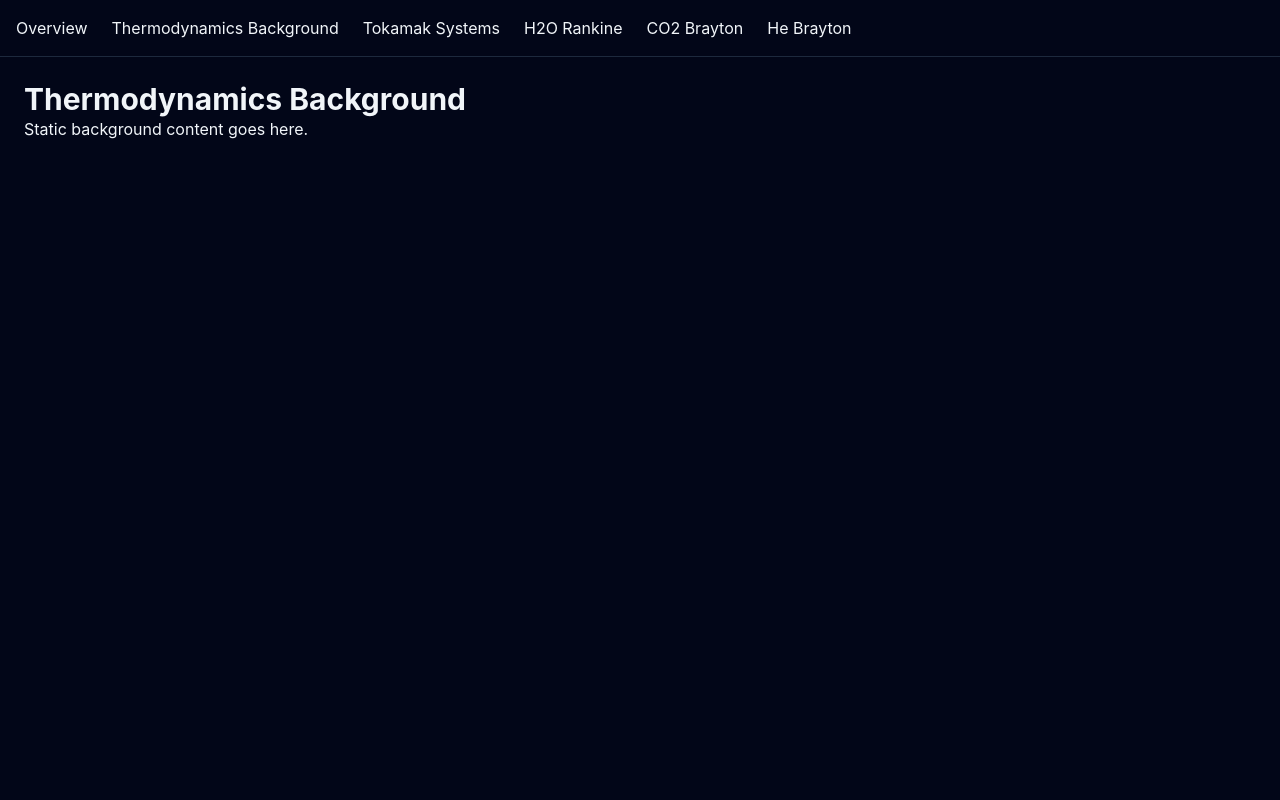
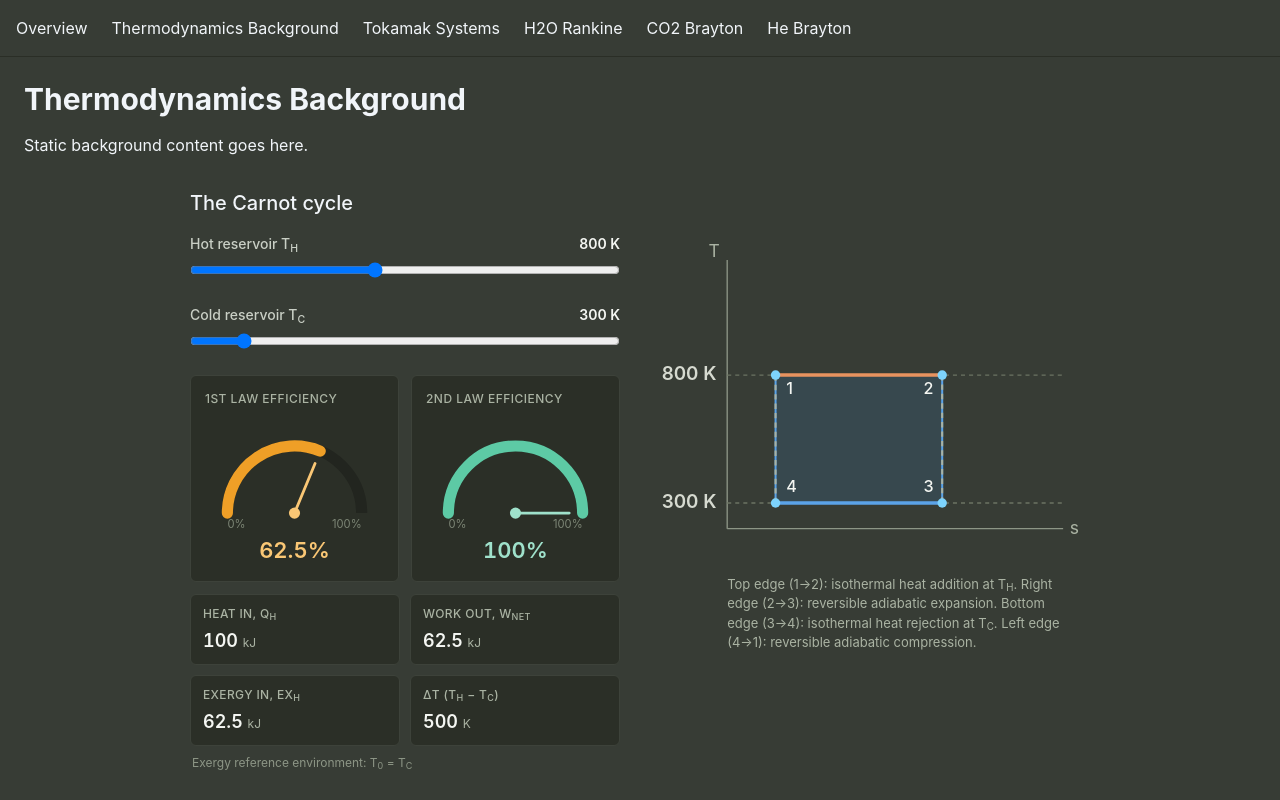
Before and after one commit to adam-heiler/fusion-bop, an Astro site: page /thermo-background in a window 1280 px wide. Built offline with nearby package versions, Linux system fonts and the light colour scheme; Astro itself is replaced by a stand-in of ours.

Commit message:
add carnot simulator

```diff
--- /dev/null
+++ b/src/components/CarnotCycle.svelte
@@ -0,0 +1,436 @@
+<script lang="ts">
+  // Carnot cycle interactive explainer
+  // 1st law efficiency: eta_th = 1 - Tc/Th
+  //   Source: Moran, Shapiro, Boettner & Bailey, "Fundamentals of Engineering
+  //   Thermodynamics," 8th ed., Ch. 5.3 (Carnot efficiency from the Kelvin
+  //   temperature scale / 2nd law).
+  // 2nd law (exergetic) efficiency: eta_II = W_net / Ex_in
+  //   Source: Moran et al., Ch. 7 (Exergy Analysis), eta_II = Wdot / Exdot_heat.
+  //   For a Carnot engine this is identically 100% because the cycle is fully
+  //   reversible (zero exergy destruction) — that's why it's the reference
+  //   cycle for 2nd law comparisons (Cengel & Boles, "Thermodynamics: An
+  //   Engineering Approach," Ch. 8).
+  // Exergy of heat input: Ex_in = Q_H * (1 - T0/T_H), with T0 = T_C
+  //   Source: Moran et al., Ch. 7.1, exergy transfer accompanying heat
+  //   transfer, Exdot_heat = Qdot * (1 - T0/T). Using T_C as the reference
+  //   environment T0 is the standard assumption when no separate ambient
+  //   temperature is specified.
+
+  let TH = $state(800); // hot reservoir temperature, K
+  let TC = $state(300); // cold reservoir temperature, K
+  const QH = 100; // heat input, kJ (fixed reference value)
+
+  // Guard: TC must stay strictly below TH for a valid heat engine.
+  function clampTC(value: number) {
+    return value >= TH ? TH - 10 : value;
+  }
+  function clampTH(value: number) {
+    return value <= TC ? TC + 10 : value;
+  }
+
+  const eta1 = $derived(1 - TC / TH); // 1st law efficiency, fraction
+  const eta2 = $derived(1); // 2nd law efficiency, always 100% for Carnot
+  const W = $derived(QH * eta1); // net work output, kJ
+  const exIn = $derived(QH * (1 - TC / TH)); // exergy in, kJ (T0 = TC)
+  const deltaT = $derived(TH - TC); // temperature difference, K
+
+  // --- Gauge geometry ---
+  // Semicircular gauge, 0% at the LEFT (180deg), 100% at the RIGHT (0deg),
+  // sweeping over the TOP. Verified independently against landmark points
+  // (0% -> left, 50% -> top, 100% -> right) before being written in here.
+  const gaugeCx = 80, gaugeCy = 85, gaugeR = 60;
+
+  function angleForFraction(frac: number) {
+    return 180 - frac * 180;
+  }
+
+  function polarPoint(angleDeg: number, radius: number) {
+    const rad = (angleDeg * Math.PI) / 180;
+    return {
+      x: gaugeCx + radius * Math.cos(rad),
+      y: gaugeCy - radius * Math.sin(rad)
+    };
+  }
+
+  function arcPath(fromFrac: number, toFrac: number, radius: number) {
+    const a0 = angleForFraction(fromFrac);
+    const a1 = angleForFraction(toFrac);
+    const p0 = polarPoint(a0, radius);
+    const p1 = polarPoint(a1, radius);
+    const sweep = toFrac > fromFrac ? 1 : 0;
+    return `M ${p0.x} ${p0.y} A ${radius} ${radius} 0 0 ${sweep} ${p1.x} ${p1.y}`;
+  }
+
+  const gauge1TrackPath = arcPath(0, 1, gaugeR);
+  const gauge1FillPath = $derived(arcPath(0, eta1, gaugeR));
+  const gauge1NeedleTip = $derived(polarPoint(angleForFraction(eta1), gaugeR - 12));
+
+  const gauge2TrackPath = arcPath(0, 1, gaugeR);
+  const gauge2FillPath = arcPath(0, 1, gaugeR); // always full, eta2 is always 1
+  const gauge2NeedleTip = polarPoint(angleForFraction(1), gaugeR - 12); // always far right
+
+  // --- T-s diagram geometry ---
+  const padL = 50, padR = 300, padT = 20, padB = 220;
+  const Tmin = 200, Tmax = 1250;
+  const s1 = 86, s2 = 210, s3 = 210, s4 = 86; // fixed entropy positions for the four corners
+
+  function yForT(T: number) {
+    return padB - ((T - Tmin) / (Tmax - Tmin)) * (padB - padT);
+  }
+
+  const yH = $derived(yForT(TH));
+  const yC = $derived(yForT(TC));
+
+  const rectPoints = $derived(`${s1},${yH} ${s2},${yH} ${s3},${yC} ${s4},${yC}`);
+
+  function fmt(n: number, decimals = 1) {
+    return n.toFixed(decimals);
+  }
+</script>
+
+<div class="carnot-wrap">
+  <div class="controls-col">
+    <div class="slider-row">
+      <div class="slider-label">
+        <label for="th-slider">Hot reservoir T<sub>H</sub></label>
+        <span class="slider-value">{TH} K</span>
+      </div>
+      <input
+        id="th-slider"
+        type="range"
+        min="500"
+        max="1200"
+        step="10"
+        bind:value={TH}
+        oninput={() => { TC = clampTC(TC); }}
+      />
+    </div>
+
+    <div class="slider-row">
+      <div class="slider-label">
+        <label for="tc-slider">Cold reservoir T<sub>C</sub></label>
+        <span class="slider-value">{TC} K</span>
+      </div>
+      <input
+        id="tc-slider"
+        type="range"
+        min="250"
+        max="700"
+        step="10"
+        bind:value={TC}
+        oninput={() => { TH = clampTH(TH); }}
+      />
+    </div>
+
+    <div class="gauge-grid">
+      <div class="gauge-card">
+        <p class="gauge-label">1st law efficiency</p>
+        <svg viewBox="0 0 160 100" class="gauge-svg">
+          <path d={gauge1TrackPath} fill="none" stroke="#22251f" stroke-width="10" />
+          <path d={gauge1FillPath} fill="none" stroke="#ef9f27" stroke-width="10" stroke-linecap="round" />
+          <line x1={gaugeCx} y1={gaugeCy} x2={gauge1NeedleTip.x} y2={gauge1NeedleTip.y} stroke="#fac775" stroke-width="2.5" stroke-linecap="round" />
+          <circle cx={gaugeCx} cy={gaugeCy} r="5" fill="#fac775" />
+          <text x="20" y="98" class="gauge-tick">0%</text>
+          <text x="140" y="98" class="gauge-tick gauge-tick-end">100%</text>
+        </svg>
+        <p class="gauge-value gauge-value-amber">{fmt(eta1 * 100, 1)}%</p>
+      </div>
+
+      <div class="gauge-card">
+        <p class="gauge-label">2nd law efficiency</p>
+        <svg viewBox="0 0 160 100" class="gauge-svg">
+          <path d={gauge2TrackPath} fill="none" stroke="#22251f" stroke-width="10" />
+          <path d={gauge2FillPath} fill="none" stroke="#5dcaa5" stroke-width="10" stroke-linecap="round" />
+          <line x1={gaugeCx} y1={gaugeCy} x2={gauge2NeedleTip.x} y2={gauge2NeedleTip.y} stroke="#9fe1cb" stroke-width="2.5" stroke-linecap="round" />
+          <circle cx={gaugeCx} cy={gaugeCy} r="5" fill="#9fe1cb" />
+          <text x="20" y="98" class="gauge-tick">0%</text>
+          <text x="140" y="98" class="gauge-tick gauge-tick-end">100%</text>
+        </svg>
+        <p class="gauge-value gauge-value-teal">{fmt(eta2 * 100, 0)}%</p>
+      </div>
+    </div>
+
+    <div class="readout-grid">
+      <div class="readout-card">
+        <p class="readout-label">Heat in, Q<sub>H</sub></p>
+        <p class="readout-value">{fmt(QH, 0)} <span class="readout-unit">kJ</span></p>
+      </div>
+      <div class="readout-card">
+        <p class="readout-label">Work out, W<sub>net</sub></p>
+        <p class="readout-value">{fmt(W, 1)} <span class="readout-unit">kJ</span></p>
+      </div>
+      <div class="readout-card">
+        <p class="readout-label">Exergy in, Ex<sub>H</sub></p>
+        <p class="readout-value">{fmt(exIn, 1)} <span class="readout-unit">kJ</span></p>
+      </div>
+      <div class="readout-card">
+        <p class="readout-label">&Delta;T (T<sub>H</sub> &minus; T<sub>C</sub>)</p>
+        <p class="readout-value">{fmt(deltaT, 0)} <span class="readout-unit">K</span></p>
+      </div>
+    </div>
+    <p class="exergy-note">Exergy reference environment: T<sub>0</sub> = T<sub>C</sub></p>
+  </div>
+
+  <div class="diagram-col">
+    <svg
+      viewBox="0 0 320 250"
+      class="ts-svg"
+      role="img"
+      aria-label="Temperature-entropy diagram of the Carnot cycle, a rectangle whose corners move as reservoir temperatures change"
+    >
+      <line x1={padL} y1={padB} x2={padR} y2={padB} class="axis" />
+      <line x1={padL} y1={padB} x2={padL} y2={padT} class="axis" />
+      <text x={padR + 5} y={padB + 4} class="axis-text">s</text>
+      <text x={padL - 14} y={padT - 2} class="axis-text">T</text>
+
+      <line x1={padL} y1={yH} x2={padR} y2={yH} class="ref-line" />
+      <line x1={padL} y1={yC} x2={padR} y2={yC} class="ref-line" />
+      <text x={padL - 8} y={yH + 4} class="ref-text" text-anchor="end">{TH} K</text>
+      <text x={padL - 8} y={yC + 4} class="ref-text" text-anchor="end">{TC} K</text>
+
+      <polygon points={rectPoints} class="cycle-fill" />
+
+      <line x1={s1} y1={yH} x2={s2} y2={yH} class="edge-hot" />
+      <line x1={s3} y1={yC} x2={s4} y2={yC} class="edge-cold" />
+      <line x1={s2} y1={yH} x2={s3} y2={yC} class="edge-adiabat" />
+      <line x1={s4} y1={yC} x2={s1} y2={yH} class="edge-adiabat" />
+
+      <circle cx={s1} cy={yH} r="3.5" class="point" />
+      <circle cx={s2} cy={yH} r="3.5" class="point" />
+      <circle cx={s3} cy={yC} r="3.5" class="point" />
+      <circle cx={s4} cy={yC} r="3.5" class="point" />
+      <text x={s1 + 8} y={yH + 14} class="point-text">1</text>
+      <text x={s2 - 14} y={yH + 14} class="point-text">2</text>
+      <text x={s3 - 14} y={yC - 8} class="point-text">3</text>
+      <text x={s4 + 8} y={yC - 8} class="point-text">4</text>
+    </svg>
+
+    <div class="caption-wrap">
+      <p class="caption">
+        Top edge (1&rarr;2): isothermal heat addition at T<sub>H</sub>. Right edge (2&rarr;3):
+        reversible adiabatic expansion. Bottom edge (3&rarr;4): isothermal heat rejection
+        at T<sub>C</sub>. Left edge (4&rarr;1): reversible adiabatic compression.
+      </p>
+    </div>
+  </div>
+</div>
+
+<style>
+  .carnot-wrap {
+    display: grid;
+    grid-template-columns: minmax(0, 1fr) minmax(0, 1fr);
+    gap: 40px;
+    align-items: start;
+    width: 100%;
+  }
+
+  @media (max-width: 640px) {
+    .carnot-wrap {
+      grid-template-columns: 1fr;
+    }
+  }
+
+  .controls-col,
+  .diagram-col {
+    font-family: var(--font-sans, system-ui, sans-serif);
+  }
+
+  .slider-row {
+    margin-bottom: 1.25rem;
+  }
+
+  .slider-label {
+    display: flex;
+    justify-content: space-between;
+    align-items: baseline;
+    margin-bottom: 6px;
+  }
+
+  .slider-label label {
+    font-size: 14px;
+    font-weight: 500;
+    color: #c9cfc5;
+  }
+
+  .slider-value {
+    font-size: 14px;
+    font-weight: 600;
+    color: #f4f6f2;
+  }
+
+  input[type="range"] {
+    width: 100%;
+  }
+
+  .gauge-grid {
+    display: grid;
+    grid-template-columns: 1fr 1fr;
+    gap: 12px;
+    margin-top: 1rem;
+  }
+
+  .gauge-card {
+    background: #2b2f27;
+    border: 1px solid #3d423a;
+    border-radius: 6px;
+    padding: 14px;
+  }
+
+  .gauge-label {
+    font-size: 12px;
+    font-weight: 500;
+    letter-spacing: 0.04em;
+    color: #aab3a3;
+    margin: 0 0 10px;
+    text-transform: uppercase;
+  }
+
+  .gauge-svg {
+    width: 100%;
+    height: auto;
+    display: block;
+  }
+
+  .gauge-tick {
+    font-size: 10px;
+    fill: #7d8676;
+  }
+
+  .gauge-tick-end {
+    text-anchor: end;
+  }
+
+  .gauge-value {
+    text-align: center;
+    font-size: 22px;
+    font-weight: 600;
+    margin: 4px 0 0;
+    font-variant-numeric: tabular-nums;
+  }
+
+  .gauge-value-amber {
+    color: #fac775;
+  }
+
+  .gauge-value-teal {
+    color: #9fe1cb;
+  }
+
+  .readout-grid {
+    display: grid;
+    grid-template-columns: repeat(2, 1fr);
+    gap: 10px;
+    margin-top: 12px;
+  }
+
+  .readout-card {
+    background: #2b2f27;
+    border: 1px solid #3d423a;
+    border-radius: 6px;
+    padding: 10px 12px;
+  }
+
+  .readout-label {
+    font-size: 12px;
+    font-weight: 500;
+    letter-spacing: 0.03em;
+    color: #aab3a3;
+    margin: 0 0 4px;
+    text-transform: uppercase;
+  }
+
+  .readout-value {
+    font-size: 18px;
+    font-weight: 600;
+    color: #f4f6f2;
+    margin: 0;
+    font-variant-numeric: tabular-nums;
+  }
+
+  .readout-unit {
+    font-size: 12px;
+    color: #aab3a3;
+    font-weight: 400;
+  }
+
+  .exergy-note {
+    font-size: 12px;
+    color: #8d9686;
+    margin: 8px 2px 0;
+  }
+
+  .ts-svg {
+    width: 100%;
+    height: auto;
+    overflow: visible;
+    display: block;
+  }
+
+  .axis {
+    stroke: #8d9686;
+    stroke-width: 1;
+  }
+
+  .axis-text {
+    font-size: 13px;
+    fill: #aab3a3;
+  }
+
+  .ref-line {
+    stroke: #6b7363;
+    stroke-width: 1;
+    stroke-dasharray: 3, 3;
+  }
+
+  .ref-text {
+    font-size: 14px;
+    font-weight: 600;
+    fill: #d6dad0;
+  }
+
+  .cycle-fill {
+    fill: #378add;
+    fill-opacity: 0.15;
+    stroke: #5ba3e8;
+    stroke-width: 1.5;
+  }
+
+  .edge-hot {
+    stroke: #e8935f;
+    stroke-width: 2.5;
+  }
+
+  .edge-cold {
+    stroke: #5ba3e8;
+    stroke-width: 2.5;
+  }
+
+  .edge-adiabat {
+    stroke: #aab3a3;
+    stroke-width: 1.5;
+    stroke-dasharray: 4, 3;
+  }
+
+  .point {
+    fill: #7dd3fc;
+  }
+
+  .point-text {
+    font-size: 12px;
+    font-weight: 500;
+    fill: #f4f6f2;
+  }
+
+  .caption-wrap {
+    padding-left: 15.62%;
+    padding-right: 6.25%;
+    margin-top: 6px;
+  }
+
+  .caption {
+    font-size: 13px;
+    color: #aab3a3;
+    margin: 0;
+    line-height: 1.5;
+  }
+</style>
--- a/src/layouts/BaseLayout.astro
+++ b/src/layouts/BaseLayout.astro
@@ -12,8 +12,8 @@ const { title } = Astro.props;
     <meta name="viewport" content="width=device-width, initial-scale=1" />
     <title>{title} | Fusion BOP</title>
   </head>
-  <body class="bg-slate-950 text-slate-100 min-h-screen">
-    <nav class="flex gap-6 p-4 border-b border-slate-800">
+  <body class="bg-[#373c35] text-slate-100 min-h-screen">
+    <nav class="flex gap-6 p-4 border-b border-[#2a2e26]">
       <a href="/">Overview</a>
       <a href="/thermo-background">Thermodynamics Background</a>
       <a href="/tokamak-systems">Tokamak Systems</a>
--- a/src/pages/thermo-background.astro
+++ b/src/pages/thermo-background.astro
@@ -1,8 +1,13 @@
 ---
 import BaseLayout from '../layouts/BaseLayout.astro';
+import CarnotCycle from '../components/CarnotCycle.svelte';
 ---
 <BaseLayout title="Thermodynamics Background">
-  <h1 class="text-3xl font-bold">Thermodynamics Background</h1>
-  <p>Static background content goes here.</p>
-  <!-- Carnot cycle Svelte component goes here, client:only -->
+  <h1 class="text-3xl font-bold mb-4">Thermodynamics Background</h1>
+  <p class="mb-8">Static background content goes here.</p>
+
+  <div style="max-width: 900px; margin: 0 auto;">
+    <h2 class="text-xl font-medium mb-4">The Carnot cycle</h2>
+    <CarnotCycle client:only="svelte" />
+  </div>
 </BaseLayout>
```
